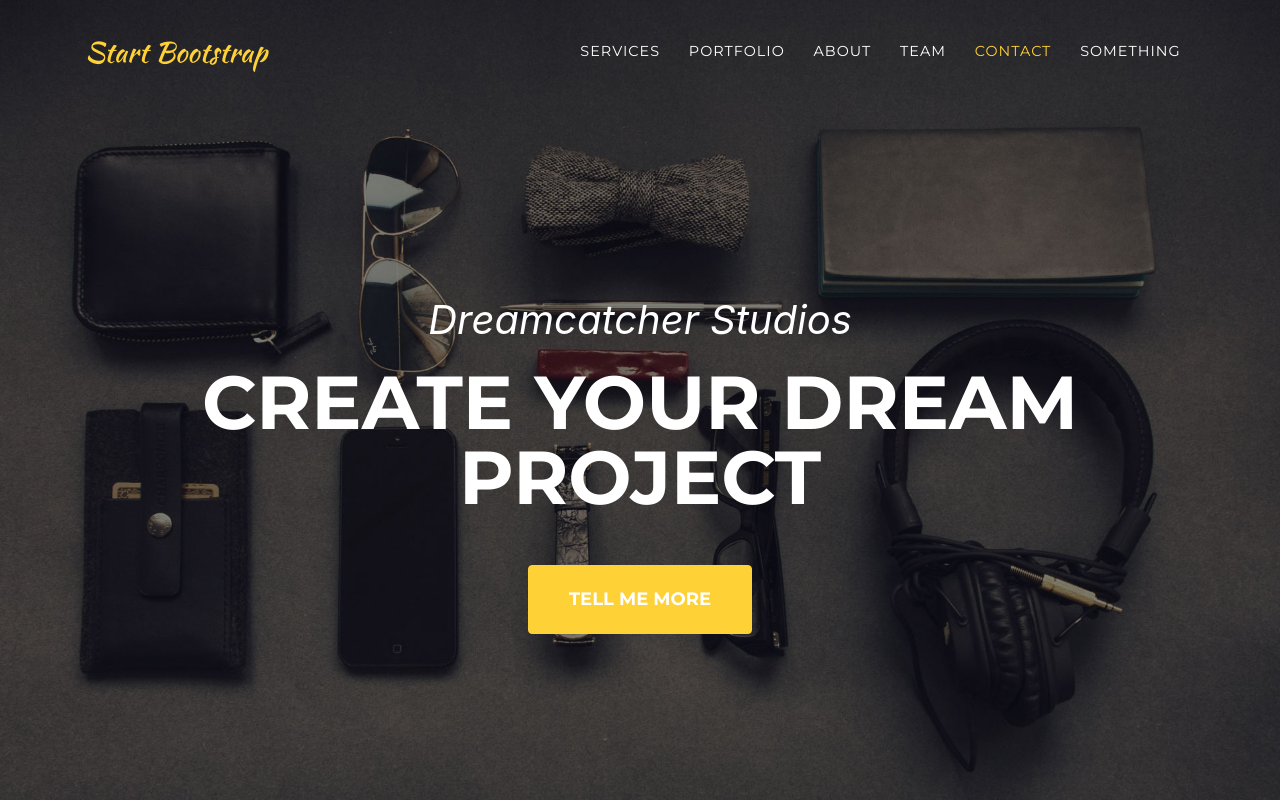
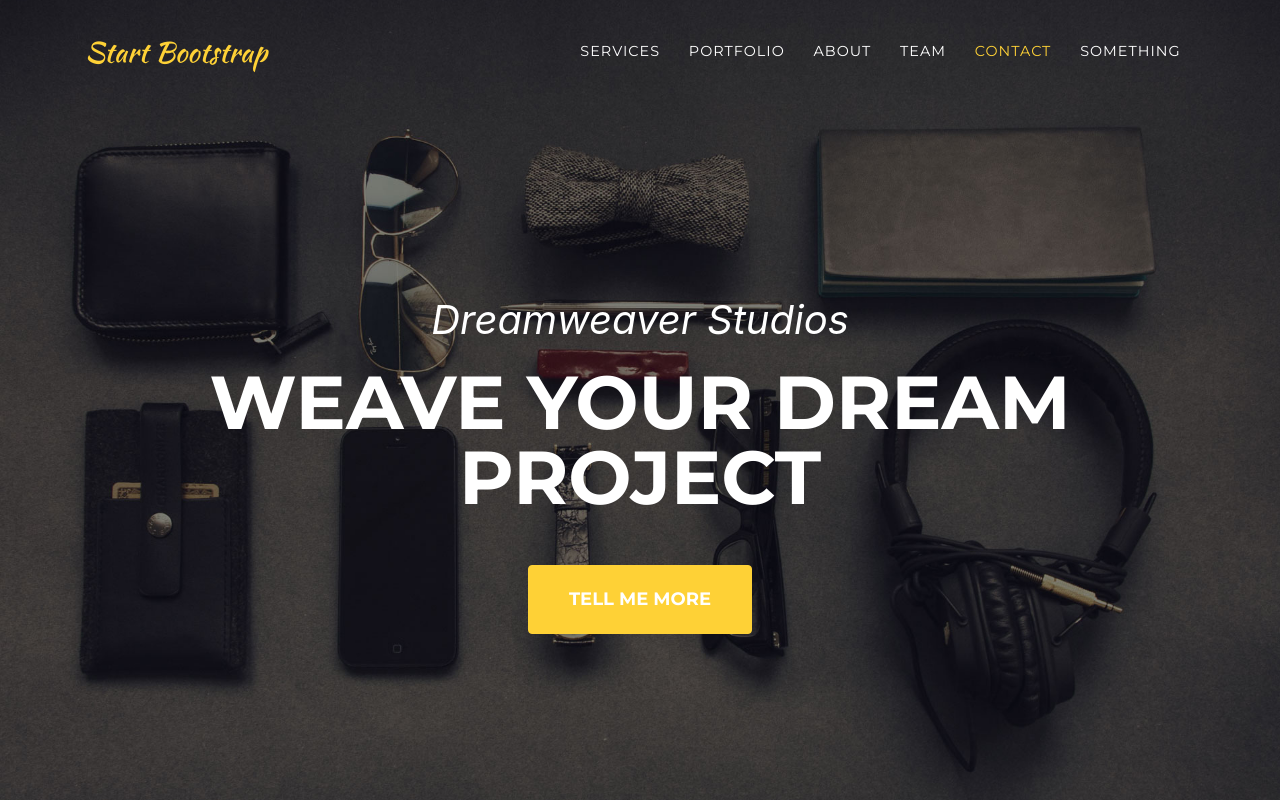
Before and after one commit to zmarkan/circleci-demo, a website: page index.html in a window 1280 px wide. Shown: the top 800 px of the page. Drawn offline with nearby package versions, Linux system fonts and the light colour scheme; a web font is replaced by a local one.

Commit message:
Change heading

```diff
--- a/index.html
+++ b/index.html
@@ -64,8 +64,8 @@
   <header class="masthead">
     <div class="container">
       <div class="intro-text">
-        <div class="intro-lead-in">Dreamcatcher Studios</div>
-        <div class="intro-heading text-uppercase">Create Your Dream Project</div>
+        <div class="intro-lead-in">Dreamweaver Studios</div>
+        <div class="intro-heading text-uppercase">Weave Your Dream Project</div>
         <a class="btn btn-primary btn-xl text-uppercase js-scroll-trigger" href="#services">Tell Me More</a>
       </div>
     </div>
```
